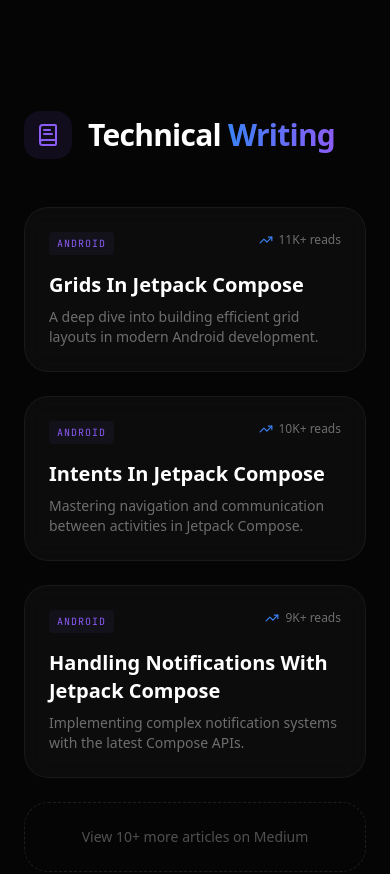
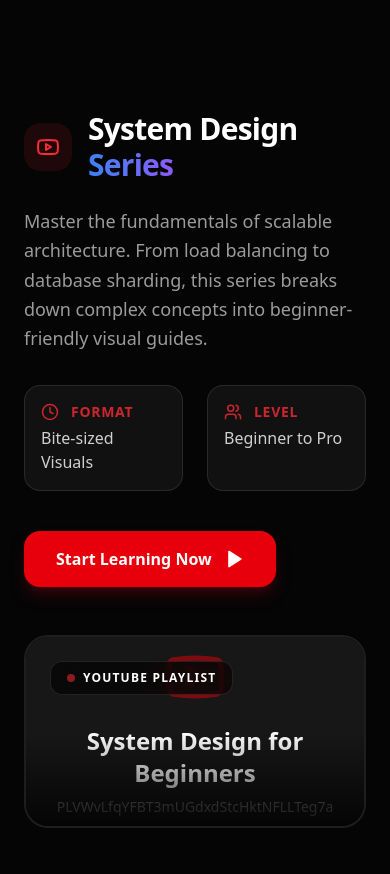
Before and after one commit to kathankraithatha/kathank-raithatha-portfolio, a Next.js app: page / in a window 390 px wide. Shown: the part 5780-6654 px from the top of the page. Built offline with nearby package versions, Linux system fonts and the light colour scheme.

Commit message:
feat: add YouTube showcase section for system design series

```diff
--- a/src/app/page.tsx
+++ b/src/app/page.tsx
@@ -3,6 +3,7 @@ import HeroSection from "@/components/HeroSection";
 import AboutSection from "@/components/AboutSection";
 import ExperienceTimeline from "@/components/ExperienceTimeline";
 import ProjectShowcase from "@/components/ProjectShowcase";
+import YouTubeShowcase from "@/components/YouTubeShowcase";
 import WritingAndSpeaking from "@/components/WritingAndSpeaking";
 import SkillsSection from "@/components/SkillsSection";
 import ContactSection from "@/components/ContactSection";
@@ -16,6 +17,7 @@ export default function Home() {
         <AboutSection />
         <ExperienceTimeline />
         <ProjectShowcase />
+        <YouTubeShowcase />
         <WritingAndSpeaking />
         <SkillsSection />
         <ContactSection />
--- a/src/components/Navbar.tsx
+++ b/src/components/Navbar.tsx
@@ -9,6 +9,7 @@ const navLinks = [
   { name: "About", href: "#about" },
   { name: "Experience", href: "#experience" },
   { name: "Projects", href: "#projects" },
+  { name: "YouTube", href: "#youtube" },
   { name: "Writing", href: "#writing" },
   { name: "Speaking", href: "#speaking" },
   { name: "Skills", href: "#skills" },
--- /dev/null
+++ b/src/components/YouTubeShowcase.tsx
@@ -0,0 +1,106 @@
+"use client";
+
+import React from "react";
+import { motion } from "framer-motion";
+import { Youtube, ExternalLink, Play, Clock, Users } from "lucide-react";
+
+const YouTubeShowcase = () => {
+  return (
+    <section id="youtube" className="py-24 relative overflow-hidden">
+      <div className="container mx-auto px-6">
+        <div className="flex flex-col md:flex-row items-center gap-12">
+
+          {/* Left Side: Content */}
+          <div className="flex-1">
+            <motion.div
+              initial={{ opacity: 0, x: -50 }}
+              whileInView={{ opacity: 1, x: 0 }}
+              transition={{ duration: 0.8 }}
+              viewport={{ once: true }}
+            >
+              <div className="flex items-center gap-4 mb-6">
+                <div className="p-3 rounded-2xl bg-red-500/10">
+                  <Youtube className="w-6 h-6 text-red-500" />
+                </div>
+                <h2 className="text-3xl font-bold tracking-tight">System Design <span className="text-gradient text-red-500">Series</span></h2>
+              </div>
+
+              <p className="text-lg text-white/60 mb-8 leading-relaxed max-w-xl">
+                Master the fundamentals of scalable architecture. From load balancing to database sharding,
+                this series breaks down complex concepts into beginner-friendly visual guides.
+              </p>
+
+              <div className="grid grid-cols-2 gap-6 mb-10">
+                <div className="p-4 rounded-2xl bg-white/5 border border-white/10">
+                  <div className="flex items-center gap-3 mb-1 text-red-500/80">
+                    <Clock size={18} />
+                    <span className="text-sm font-bold uppercase tracking-wider">Format</span>
+                  </div>
+                  <p className="text-white/80 font-medium">Bite-sized Visuals</p>
+                </div>
+                <div className="p-4 rounded-2xl bg-white/5 border border-white/10">
+                  <div className="flex items-center gap-3 mb-1 text-red-500/80">
+                    <Users size={18} />
+                    <span className="text-sm font-bold uppercase tracking-wider">Level</span>
+                  </div>
+                  <p className="text-white/80 font-medium">Beginner to Pro</p>
+                </div>
+              </div>
+
+              <motion.a
+                href="https://www.youtube.com/playlist?list=PLVWvLfqYFBT3mUGdxdStcHktNFLLTeg7a"
+                target="_blank"
+                rel="noopener noreferrer"
+                whileHover={{ scale: 1.05 }}
+                whileTap={{ scale: 0.95 }}
+                className="inline-flex items-center gap-3 px-8 py-4 bg-red-600 hover:bg-red-700 text-white font-bold rounded-2xl transition-all shadow-lg shadow-red-600/20"
+              >
+                Start Learning Now
+                <Play size={20} fill="currentColor" />
+              </motion.a>
+            </motion.div>
+          </div>
+
+          {/* Right Side: Visual Preview */}
+          <div className="flex-1 w-full max-w-2xl">
+            <motion.div
+              initial={{ opacity: 0, scale: 0.9 }}
+              whileInView={{ opacity: 1, scale: 1 }}
+              transition={{ duration: 0.8 }}
+              viewport={{ once: true }}
+              className="relative aspect-video rounded-3xl overflow-hidden group border-2 border-white/10"
+            >
+              <div className="absolute inset-0 bg-gradient-to-t from-black/80 via-transparent to-transparent z-10" />
+
+              {/* Thumbnail Placeholder with Image Generator or static URL */}
+              {/* Using a nice stylized placeholder since I can't fetch the real one easily without API */}
+              <div className="absolute inset-0 bg-neutral-900 flex items-center justify-center">
+                <div className="text-center p-8">
+                  <Youtube size={64} className="text-red-600 mx-auto mb-4 opacity-50" />
+                  <h4 className="text-2xl font-bold mb-2">System Design for Beginners</h4>
+                  <p className="text-white/40 text-sm">PLVWvLfqYFBT3mUGdxdStcHktNFLLTeg7a</p>
+                </div>
+              </div>
+
+              {/* Play Button Overlay */}
+              <div className="absolute inset-0 flex items-center justify-center z-20 opacity-0 group-hover:opacity-100 transition-opacity">
+                <div className="w-20 h-20 bg-red-600 rounded-full flex items-center justify-center shadow-2xl scale-75 group-hover:scale-100 transition-transform">
+                  <Play size={32} fill="currentColor" className="ml-1" />
+                </div>
+              </div>
+
+              {/* Badge */}
+              <div className="absolute top-6 left-6 z-20 bg-black/60 backdrop-blur-md px-4 py-2 rounded-xl border border-white/10 flex items-center gap-2">
+                <div className="w-2 h-2 rounded-full bg-red-500 animate-pulse" />
+                <span className="text-xs font-bold tracking-widest uppercase">YouTube Playlist</span>
+              </div>
+            </motion.div>
+          </div>
+
+        </div>
+      </div>
+    </section>
+  );
+};
+
+export default YouTubeShowcase;
```
